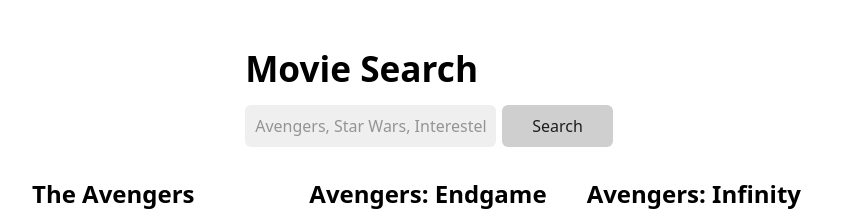
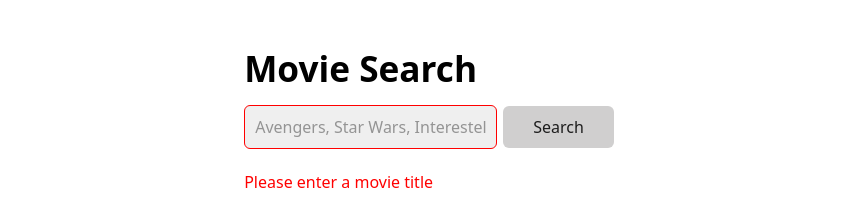
Before and after one commit to CarlosGal19/Movie-Search, a React (Vite) app: page / in a window 1280 px wide. Shown: the top 218 px of the page, without its empty margins (208-1071 px from the left). Built offline with nearby package versions, Linux system fonts and the light colour scheme.

Commit message:
feat: validate form

```diff
--- a/src/App.jsx
+++ b/src/App.jsx
@@ -1,4 +1,4 @@
-// import { useEffect, useState } from 'react'
+import { useState, useEffect } from 'react';
 import Movies from './components/Movies'
 import useMovies from './hooks/useMovies'
 import './App.css'
@@ -6,17 +6,38 @@
 
 function App() {
 
-  const { movies: mappedMovies } = useMovies()
+  const { movies: mappedMovies } = useMovies();
+  const [title, setTitle] = useState('');
+  const [error, setError] = useState(null);
+
+  const handleSumbit = (e) => {
+    e.preventDefault();
+    console.log({title})
+  }
+
+  const handleChange = (e) => {
+    const newTitle = e.target.value;
+    if(newTitle.startsWith(' ')) return;
+    setTitle(e.target.value)
+  }
+  useEffect(() => {
+    if(title === ''){
+      setError('Please enter a movie title');
+      return;
+    }
+    setError(null)
+  }, [title]);
 
   return (
     <div className='page'>
       <header>
         <h1>Movie Search</h1>
-        <form>
-          <input type="text" placeholder='Avengers, Star Wars, Interestellar, ...' />
+        <form className='form' onSubmit={handleSumbit}>
+          <input onChange={handleChange} style={{border: '1px solid transparent', borderColor: error ? 'red' : 'transparent'}} value={title} name='title' type="text" placeholder='Avengers, Star Wars, Interestellar, ...' />
           {/* The last button of a form, is type submit */}
           <button>Search</button>
         </form>
+        {error && <p style={{color: 'red'}}>{error}</p>}
       </header>
       <main>
         {
```
